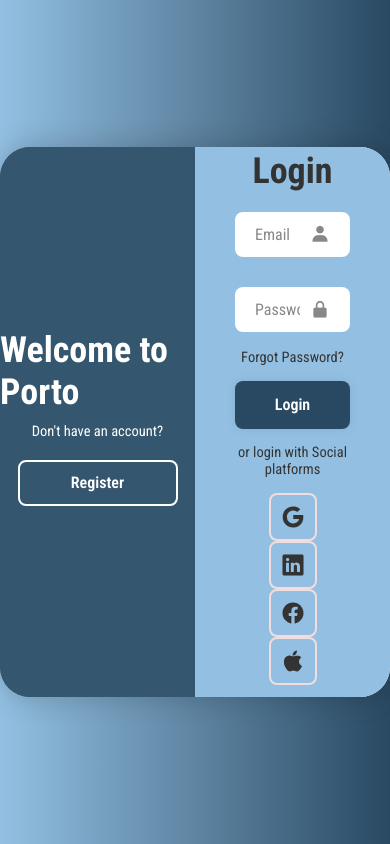
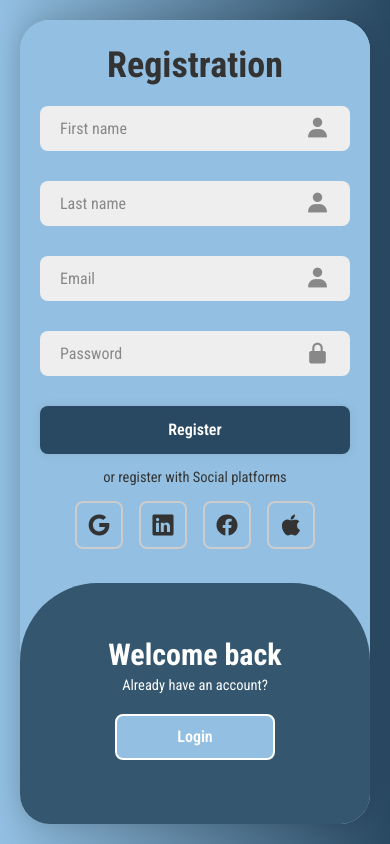
Before and after one commit to DekanosOfficial/Porto, a website: page public/index.html in a window 390 px wide. Both pictures are taken after a click on the button "Register". Drawn offline with nearby package versions, Linux system fonts and the light colour scheme.

Commit message:
Index.html finished:

```diff
--- a/public/index.html
+++ b/public/index.html
@@ -15,11 +15,11 @@
             <form action="">
                 <h1>Login</h1>
                 <div class="input-box">
-                    <input type="text" placeholder="Email" required>
+                    <input type="text" placeholder="Email" name="email" required>
                     <i class="bx bxs-user"></i>
                 </div>
                 <div class="input-box">
-                    <input type="password" placeholder="Password" required>
+                    <input type="password" placeholder="Password" name="password" required>
                     <i class="bx bxs-lock-alt"></i>
                 </div>
                 <div class="forgot-link">
@@ -41,22 +41,22 @@
             <form action="">
                 <h1>Registration</h1>
                 <div class="input-box">
-                    <input type="text" placeholder="First name" required>
+                    <input type="text" placeholder="First name" name="firstName" required>
                     <i class="bx bxs-user"></i>
                 </div>
                 <div class="input-box">
-                    <input type="text" placeholder="Last name" required>
+                    <input type="text" placeholder="Last name" name="lastName" required>
                     <i class="bx bxs-user"></i>
                 </div>
                 <div class="input-box">
-                    <input type="text" placeholder="Email" required>
+                    <input type="text" placeholder="Email" name="email" required>
                     <i class="bx bxs-user"></i>
                 </div>
                 <div class="input-box">
-                    <input type="password" placeholder="Password" required>
+                    <input type="password" placeholder="Password" name="password" required>
                     <i class="bx bxs-lock-alt"></i>
                 </div>
-                <button type="submit" class="btn">Regisyer</button>
+                <button type="submit" class="btn">Register</button>
                 <p>or register with Social platforms</p>
                 <div class="social-icons">
                     <a href="#"><ion-icon name="logo-google"></ion-icon></a>
@@ -69,16 +69,21 @@
 
         <div class="toggle-box">
             <div class="toggle-panel toggle-left">
-                <h1>Welcome to Porto</h1>
+                <h1>Welcome to Porto.</h1>
                 <p>Don't have an account?</p>
                 <button class="btn register-btn">Register</button>
+            </div>
+            <div class="toggle-panel toggle-right">
+                <h1>Welcome back</h1>
+                <p>Already have an account?</p>
+                <button class="btn login-btn">Login</button>
             </div>
         </div>
 
     </div>
 
     <script type="module" src="https://unpkg.com/ionicons@7.1.0/dist/ionicons/ionicons.esm.js"></script>
-
+    <script src="script.js"></script>
 </body>
 
 </html>
--- a/public/script.js
+++ b/public/script.js
@@ -0,0 +1,11 @@
+const container = document.querySelector('.container');
+const registerBtn = document.querySelector('.register-btn');
+const loginBtn = document.querySelector('.login-btn');
+
+registerBtn.addEventListener('click', ()=> {
+    container.classList.add('active');
+});
+
+loginBtn.addEventListener('click', ()=> {
+    container.classList.remove('active');
+});
--- a/public/style.css
+++ b/public/style.css
@@ -11,16 +11,17 @@ body {
     justify-content: center;
     align-items: center;
     min-height: 100vh;
-    background: linear-gradient(90deg, #93c0e2, #294962);
+    background: linear-gradient(90deg, #93c0e2 ,#294962);
 }
 
 .container {
     position: relative;
     width: 850px;
     height: 550px;
-    background: #fff;
+    background: #93c0e2;
     border-radius: 30px;
     box-shadow: 0 0 30px rgba(0, 0, 0, .2);
+    margin: 20px;
     overflow: hidden;
 }
 
@@ -36,10 +37,18 @@ body {
     text-align: center;
     padding: 40px;
     z-index: 1;
+    transition: .6s ease-in-out 1.2s, visibility 0s 1s;
+}
+.container.active .form-box {
+    right: 50%;
 }
 
 .form-box.register {
     visibility: hidden;
+}
+
+.container.active .form-box.register {
+    visibility: visible;
 }
 
 form {
@@ -58,7 +67,7 @@ form {
 .input-box input {
     width: 100%;
     padding: 13px 50px 13px 20px;
-    background: #fff;
+    background: #eee;
     border-radius: 8px;
     border: none;
     outline: none;
@@ -77,12 +86,12 @@ form {
     right: 20px;
     top: 50%;
     transform: translateY(-50%);
-    font-size: 20px;
+    font-size: 25px;
     color: #888;
 }
 
 .forgot-link {
-    margin: -15px 0 15px
+    margin: -15px 0 15px;
 }
 
 .forgot-link a {
@@ -95,8 +104,7 @@ form {
     height: 48px;
     background: #294962;
     border-radius: 8px;
-    /* color: #fff; */
-    box-shadow: 0 0 10px rgba(0, 0, 0, .1);
+    box-shadow: 0 0 10px rgba(0,0,0,.1);
     border: none;
     cursor: pointer;
     font-size: 16px;
@@ -109,25 +117,32 @@ form {
     margin: 15px 0;
 }
 
+.social-icons {
+    display: flex;
+    justify-content: center;
+}
+
 .social-icons a {
     display: inline-flex;
     padding: 10px;
-    border: 2px solid #f2dddd;
+    border: 2px solid #ccc;
     border-radius: 8px;
     font-size: 24px;
     color: #333;
     text-decoration: none;
     margin: 0 8px;
+
 }
 
 .toggle-box {
     position: absolute;
     width: 100%;
     height: 100%;
+    /* background: purple; */
 }
 
 .toggle-box::before {
-    content: '';
+    content:'';
     position: absolute;
     left: -250%;
     width: 300%;
@@ -135,29 +150,119 @@ form {
     background: #34566f;
     border-radius: 150px;
     z-index: 2;
+    transition: 1.8s ease-in-out;
+}
+
+.container.active .toggle-box::before{
+    left: 50%;
 }
 
 .toggle-panel {
-    position: absolute;
+    position: absolute;;
     width: 50%;
     height: 100%;
-    background: #34566f;
     color: #fff;
     display: flex;
     flex-direction: column;
     justify-content: center;
     align-items: center;
     z-index: 2;
+    transition: .6s ease-in-out;
+}
+
+.toggle-panel.toggle-left {
+    left: 0;
+    transition-delay: 1.2s;
+}
+
+.container.active .toggle-panel.toggle-left {
+    left: -50%;
+    transition-delay: .6s;
+}
+
+.toggle-panel.toggle-right {
+    right: -350px;
+    transition-delay: .6s;
+}
+
+.container.active .toggle-panel.toggle-right {
+    right: 0;
+    transition-delay: 1.2s;
 }
 
 .toggle-panel p {
-    margin: 20px;
+    margin-bottom: 20px;
 }
 
 .toggle-panel .btn {
     width: 160px;
     height: 46px;
-    background: transparent;
+    background: #93c0e2;
     border: 2px solid #fff;
     box-shadow: none;
 }
+
+@media screen and (max-width: 650px){
+    .container{
+        height: calc(100vh - 40px);
+    }
+
+    .form-box {
+        bottom: 0;
+        width: 100%;
+        height: 70%;
+    }
+
+    .container.active .form-box {
+        right: 0;
+        bottom: 30%;
+    }
+
+    .toggle-box::before {
+        left: 0;
+        top: -270%;
+        width: 100%;
+        height: 300%;
+        border-radius: 20vw;
+    }
+
+    .container.active .toggle-box::before {
+        left: 0;
+        top: 70%;
+    }
+
+    .toggle-panel {
+        width: 100%;
+        height: 30%;
+
+    }
+
+    .toggle-panel.toggle-left {
+        top: 0;
+    }
+
+    .container.active .toggle-panel.toggle-left {
+        left: 0;
+        top: -30%;
+    }
+
+    .toggle-panel.toggle-right {
+        right: 0;
+        bottom: -30%;
+
+    }
+
+    .container.active .toggle-panel.toggle-right {
+        bottom: 0;
+    }
+}
+
+@media screen and (max-width:400px) {
+    .form-box{
+        padding: 20px;
+    }
+
+    .toggle-panel h1 {
+        font-size: 30px;
+    }
+}
```
